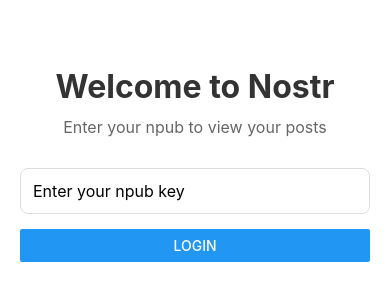
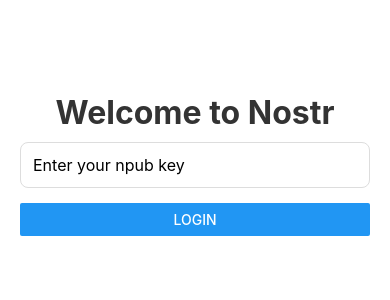
Before and after one commit to KashirLab/Kashir, a React Native app in the folder example/: screen / in a window 390 px wide. Shown: the part 258-558 px from the top of the page. Built offline with nearby package versions, Linux system fonts and the light colour scheme.

Commit message:
Update LoginScreen.tsx

```diff
--- a/example/src/components/LoginScreen.tsx
+++ b/example/src/components/LoginScreen.tsx
@@ -40,9 +40,6 @@ export function LoginScreen({ onLogin }: LoginScreenProps) {
     <SafeAreaView style={styles.loginSafeArea}>
       <View style={styles.loginContainer}>
         <Text style={styles.loginTitle}>Welcome to Nostr</Text>
-        <Text style={styles.loginSubtitle}>
-          Enter your npub to view your posts
-        </Text>
 
         <TextInput
           style={styles.input}
```
